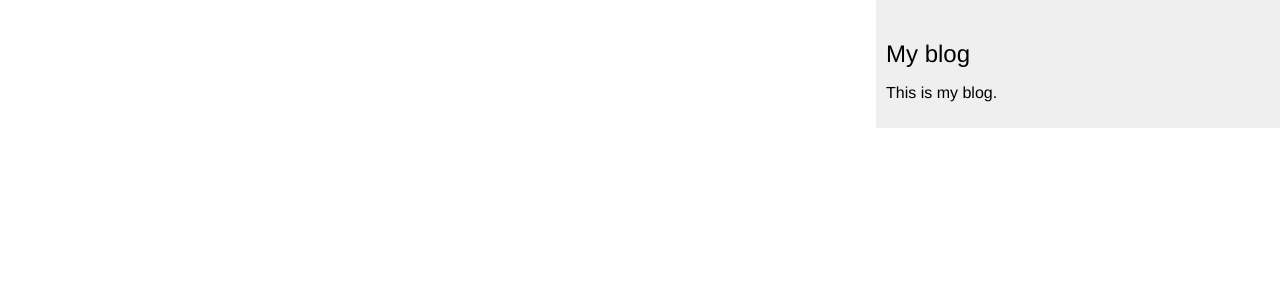
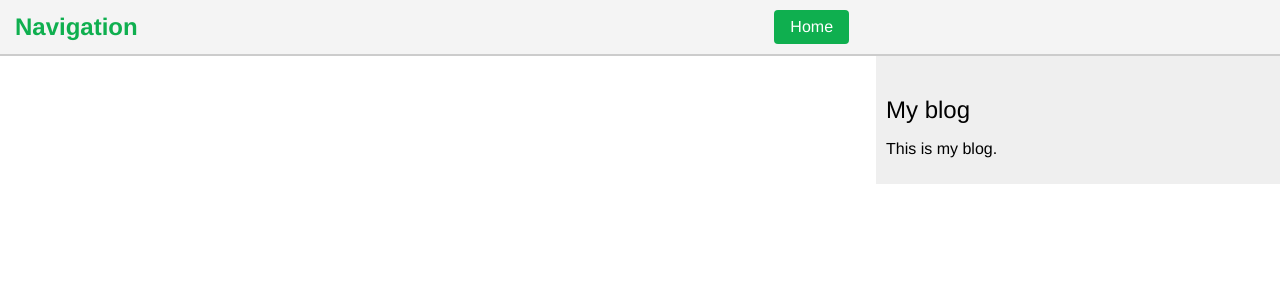
Before and after one commit to EduKav1813/django-blog, a Django app: template myblog/blog/templates/blog/base.html in a window 1280 px wide. Shown: the top 300 px of the page. Run offline with Django 5.2, Linux system fonts and the light colour scheme; the template is opened without the code that fills it, so the values that code supplies are empty.

Commit message:
feat (blog): implement simple navbar
Signed-off-by: Eduard Kaverinskyi <eduard.kaverinskyi@gmail.com>

```diff
--- a/myblog/blog/static/css/blog.css
+++ b/myblog/blog/static/css/blog.css
@@ -95,3 +95,43 @@ input[type=submit] {
   font-size:12px;
   color:#666;
 }
+
+nav {
+  display: table;
+  width: 100%;
+  background-color: #f4f4f4;
+  border-bottom: 2px solid #ccc;
+  padding: 10px 0;
+}
+
+.nav-row {
+  display: table-row;
+}
+
+.nav-title, .nav-tab {
+  display: table-cell;
+  vertical-align: middle;
+  padding: 0 15px;
+}
+
+.nav-title {
+  font-size: 24px;
+  font-weight: bold;
+  color: #0faf4f;
+  white-space: nowrap;
+}
+
+.nav-tab a {
+  text-decoration: none;
+  padding: 8px 16px;
+  background-color: #0faf4f;
+  color: #ffffff;
+  font-size: 16px;
+  border-radius: 4px;
+  transition: background-color 0.3s;
+  display: inline-block;
+}
+
+.nav-tab a:hover {
+  background-color: #bbb;
+}
--- a/myblog/blog/templates/blog/base.html
+++ b/myblog/blog/templates/blog/base.html
@@ -4,11 +4,21 @@
   <head>
     <title>
       {% block title %}
+
       {% endblock %}
     </title>
     <link href="{% static 'css/blog.css' %}" rel="stylesheet" />
   </head>
   <body>
+    <nav>
+      <div class="nav-row">
+        <div class="nav-title">Navigation</div>
+        <div class="nav-tab">
+          <a href="{% url 'blog:post_list' %}">Home</a>
+        </div>
+      </div>
+    </nav>
+
     <div id="content">
       {% block content %}
 
```
